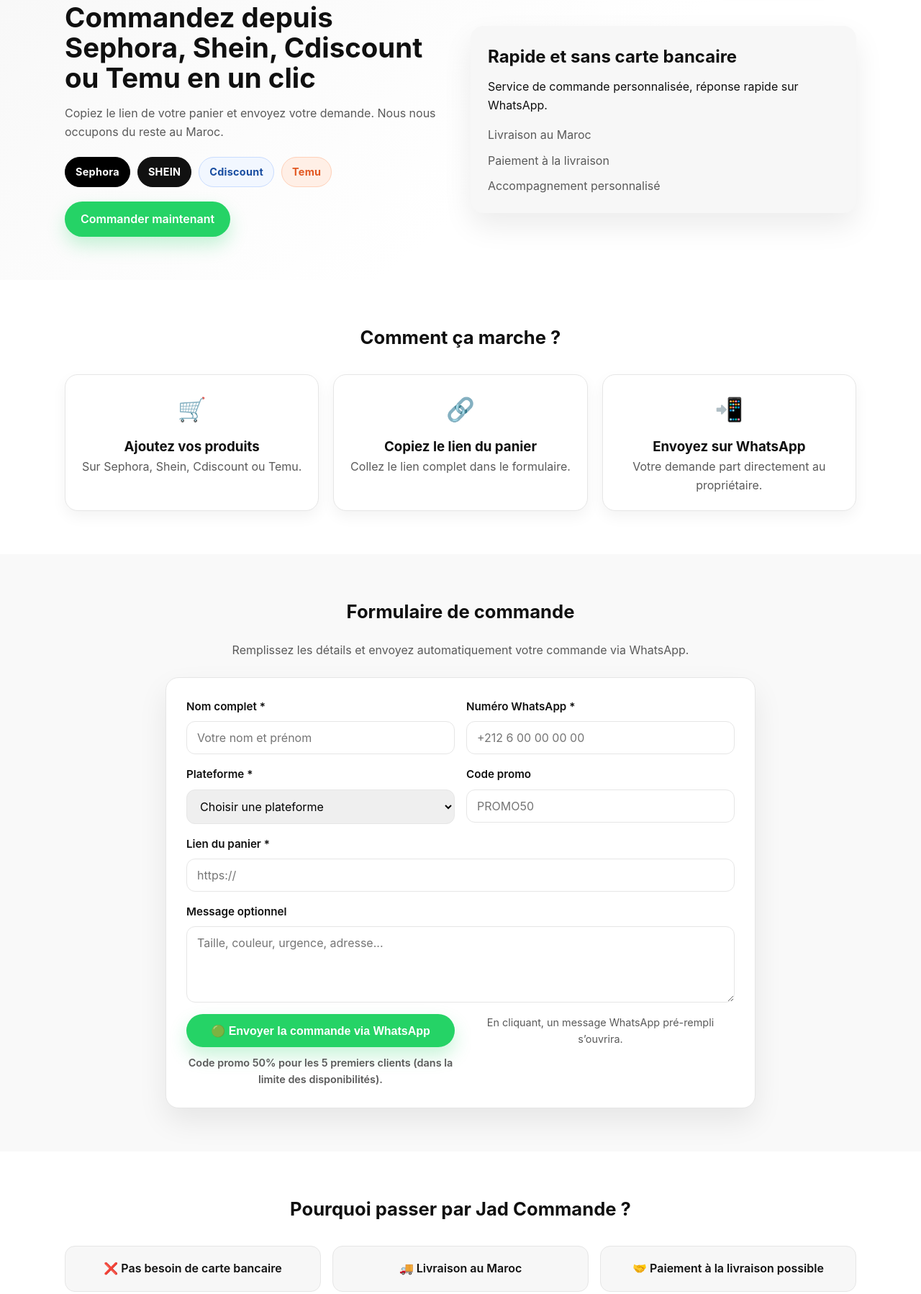
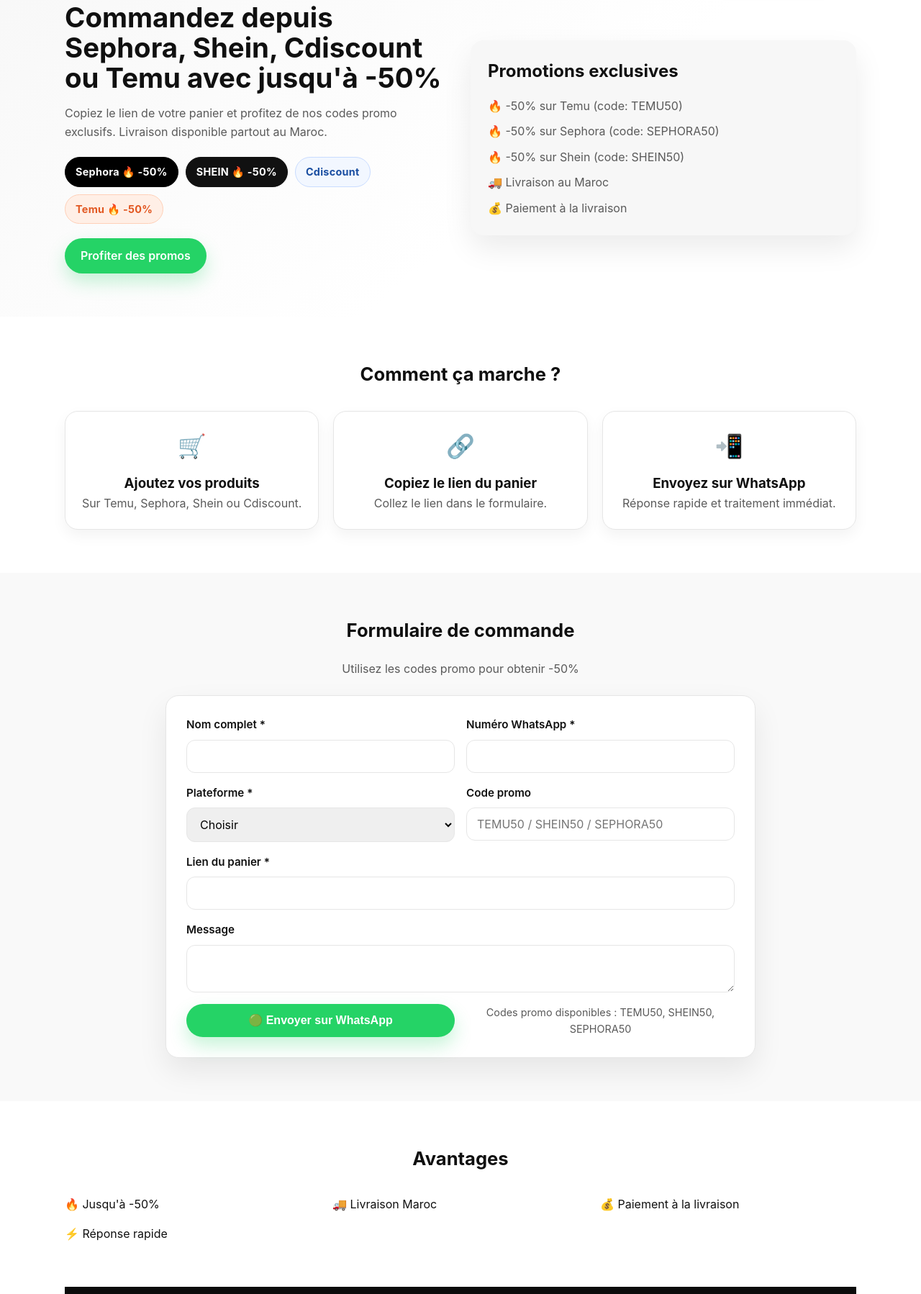
Before and after one commit to jadlm/jadcommande, a plain HTML site: page index.html in a window 1280 px wide. Shown: the part 111-1909 px from the top of the page at 72% size. Drawn offline with Linux system fonts and the light colour scheme.

Commit message:
Update index.html

```diff
--- a/index.html
+++ b/index.html
@@ -2,190 +2,236 @@
 <html lang="fr">
 <head>
   <meta charset="utf-8" />
-    <meta
-      name="viewport"
-      content="width=device-width, initial-scale=1, viewport-fit=cover"
-    />
+  <meta name="viewport" content="width=device-width, initial-scale=1, viewport-fit=cover" />
   <title>Jad Commande</title>
-    <meta
-      name="description"
-      content="Commandez depuis Sephora, Shein ou Cdiscount en un clic. Envoyez votre panier sur WhatsApp."
-    />
+
+  <meta name="description"
+    content="Commandez depuis Sephora, Shein, Cdiscount ou Temu avec 50% de réduction. Service rapide au Maroc via WhatsApp." />
+
   <link rel="stylesheet" href="styles.css" />
 </head>
+
 <body>
+
 <header class="site-header">
+
   <nav class="nav">
     <div class="logo">Jad Commande</div>
     <a class="cta-button" href="#commande">Commander maintenant</a>
   </nav>
+
   <div class="hero">
+
     <div class="hero-text">
-          <h1>Commandez depuis Sephora, Shein, Cdiscount ou Temu en un clic</h1>
+
+      <h1>Commandez depuis Sephora, Shein, Cdiscount ou Temu avec jusqu'à -50%</h1>
+
       <p>
-            Copiez le lien de votre panier et envoyez votre demande. Nous nous
-            occupons du reste au Maroc.
+        Copiez le lien de votre panier et profitez de nos codes promo exclusifs.
+        Livraison disponible partout au Maroc.
       </p>
-          <div class="brand-logos" aria-label="Plateformes disponibles">
-            <span class="brand-chip sephora">Sephora</span>
-            <span class="brand-chip shein">SHEIN</span>
-            <span class="brand-chip cdiscount">Cdiscount</span>
-            <span class="brand-chip temu">Temu</span>
+
+      <div class="brand-logos">
+
+        <span class="brand-chip sephora">
+          Sephora 🔥 -50%
+        </span>
+
+        <span class="brand-chip shein">
+          SHEIN 🔥 -50%
+        </span>
+
+        <span class="brand-chip cdiscount">
+          Cdiscount
+        </span>
+
+        <span class="brand-chip temu">
+          Temu 🔥 -50%
+        </span>
+
       </div>
-          <a class="cta-button" href="#commande">Commander maintenant</a>
+
+      <a class="cta-button" href="#commande">
+        Profiter des promos
+      </a>
+
     </div>
+
+
     <div class="hero-card">
-          <h2>Rapide et sans carte bancaire</h2>
-          <p>Service de commande personnalisée, réponse rapide sur WhatsApp.</p>
+
+      <h2>Promotions exclusives</h2>
+
       <ul class="hero-list">
-            <li>Livraison au Maroc</li>
-            <li>Paiement à la livraison</li>
-            <li>Accompagnement personnalisé</li>
+
+        <li>🔥 -50% sur Temu (code: TEMU50)</li>
+        <li>🔥 -50% sur Sephora (code: SEPHORA50)</li>
+        <li>🔥 -50% sur Shein (code: SHEIN50)</li>
+        <li>🚚 Livraison au Maroc</li>
+        <li>💰 Paiement à la livraison</li>
+
       </ul>
+
     </div>
+
   </div>
+
 </header>
 
+
 <main>
-      <section class="section how" id="comment">
+
+
+<section class="section how">
+
   <h2>Comment ça marche ?</h2>
+
   <div class="steps">
+
     <article class="step">
       <div class="step-icon">🛒</div>
       <h3>Ajoutez vos produits</h3>
-            <p>Sur Sephora, Shein, Cdiscount ou Temu.</p>
+      <p>Sur Temu, Sephora, Shein ou Cdiscount.</p>
     </article>
+
     <article class="step">
       <div class="step-icon">🔗</div>
       <h3>Copiez le lien du panier</h3>
-            <p>Collez le lien complet dans le formulaire.</p>
+      <p>Collez le lien dans le formulaire.</p>
     </article>
+
     <article class="step">
       <div class="step-icon">📲</div>
       <h3>Envoyez sur WhatsApp</h3>
-            <p>Votre demande part directement au propriétaire.</p>
+      <p>Réponse rapide et traitement immédiat.</p>
     </article>
+
   </div>
+
 </section>
 
+
+
 <section class="section form-section" id="commande">
+
   <div class="section-header">
     <h2>Formulaire de commande</h2>
-          <p>
-            Remplissez les détails et envoyez automatiquement votre commande via
-            WhatsApp.
+    <p>Utilisez les codes promo pour obtenir -50%</p>
+  </div>
+
+
+  <form id="order-form" class="order-form">
+
+
+    <div class="field">
+      <label>Nom complet *</label>
+      <input type="text" name="fullName" required />
+    </div>
+
+
+    <div class="field">
+      <label>Numéro WhatsApp *</label>
+      <input type="tel" name="whatsappNumber" required />
+    </div>
+
+
+    <div class="field">
+      <label>Plateforme *</label>
+
+      <select name="platform" required>
+
+        <option value="">Choisir</option>
+
+        <option value="Temu">Temu (-50%)</option>
+
+        <option value="Sephora">Sephora (-50%)</option>
+
+        <option value="Shein">Shein (-50%)</option>
+
+        <option value="Cdiscount">Cdiscount</option>
+
+      </select>
+
+    </div>
+
+
+
+    <div class="field">
+      <label>Code promo</label>
+      <input type="text" name="promoCode" placeholder="TEMU50 / SHEIN50 / SEPHORA50" />
+    </div>
+
+
+
+    <div class="field full">
+      <label>Lien du panier *</label>
+      <input type="url" name="cartLink" required />
+    </div>
+
+
+    <div class="field full">
+      <label>Message</label>
+      <textarea name="message"></textarea>
+    </div>
+
+
+    <button class="cta-button full" type="submit">
+
+      🟢 Envoyer sur WhatsApp
+
+    </button>
+
+
+    <p class="form-note">
+
+      Codes promo disponibles :
+      TEMU50, SHEIN50, SEPHORA50
+
     </p>
-        </div>
-        <form id="order-form" class="order-form">
-          <div class="field">
-            <label for="fullName">Nom complet *</label>
-            <input
-              id="fullName"
-              name="fullName"
-              type="text"
-              placeholder="Votre nom et prénom"
-              required
-            />
-          </div>
-          <div class="field">
-            <label for="whatsappNumber">Numéro WhatsApp *</label>
-            <input
-              id="whatsappNumber"
-              name="whatsappNumber"
-              type="tel"
-              placeholder="+212 6 00 00 00 00"
-              required
-            />
-          </div>
-          <div class="field">
-            <label for="platform">Plateforme *</label>
-            <select id="platform" name="platform" required>
-              <option value="">Choisir une plateforme</option>
-              <option value="Sephora">Sephora</option>
-              <option value="Shein">Shein</option>
-              <option value="Cdiscount">Cdiscount</option>
-              <option value="Temu">Temu</option>
-              <option value="Autre">Autre</option>
-            </select>
-          </div>
-          <div class="field">
-            <label for="promoCode">Code promo</label>
-            <input
-              id="promoCode"
-              name="promoCode"
-              type="text"
-              placeholder="PROMO50"
-              autocomplete="off"
-            />
-          </div>
-          <div class="field full">
-            <label for="cartLink">Lien du panier *</label>
-            <input
-              id="cartLink"
-              name="cartLink"
-              type="url"
-              placeholder="https://"
-              required
-            />
-          </div>
-          <div class="field full">
-            <label for="message">Message optionnel</label>
-            <textarea
-              id="message"
-              name="message"
-              rows="4"
-              placeholder="Taille, couleur, urgence, adresse..."
-            ></textarea>
-          </div>
-          <button class="cta-button full" type="submit">
-            🟢 Envoyer la commande via WhatsApp
-          </button>
-          <p class="form-note">
-            En cliquant, un message WhatsApp pré-rempli s’ouvrira.
-          </p>
-          <p class="form-note promo-note">
-            Code promo 50% pour les 5 premiers clients (dans la limite des
-            disponibilités).
-          </p>
+
   </form>
+
 </section>
 
-      <section class="section benefits" id="avantages">
-        <h2>Pourquoi passer par Jad Commande ?</h2>
+
+
+<section class="section benefits">
+
+  <h2>Avantages</h2>
+
   <div class="benefit-list">
-          <div class="benefit-item">❌ Pas besoin de carte bancaire</div>
-          <div class="benefit-item">🚚 Livraison au Maroc</div>
-          <div class="benefit-item">🤝 Paiement à la livraison possible</div>
-          <div class="benefit-item">⚡ Réponse rapide sur WhatsApp</div>
-          <div class="benefit-item">💬 Accompagnement personnalisé</div>
+
+    <div>🔥 Jusqu'à -50%</div>
+
+    <div>🚚 Livraison Maroc</div>
+
+    <div>💰 Paiement à la livraison</div>
+
+    <div>⚡ Réponse rapide</div>
+
   </div>
+
 </section>
 
-      <section class="section trust" id="confiance">
-        <h2>Confiance</h2>
-        <p>
-          Chaque commande est traitée manuellement pour éviter les erreurs.
-        </p>
-        <div class="trust-icons">
-          <span>💬 WhatsApp</span>
-          <span>🚚 Livraison</span>
-          <span>🔒 Sécurité</span>
-        </div>
-      </section>
+
 </main>
 
+
+
 <footer class="site-footer">
+
   <div>© 2026 Jad Commande</div>
-      <a
-        href="https://wa.me/212621924487"
-        target="_blank"
-        rel="noopener noreferrer"
-      >
+
+  <a href="https://wa.me/212621924487" target="_blank">
+
     WhatsApp
+
   </a>
-      <div>Service de commande personnalisée</div>
+
 </footer>
 
+
 <script src="script.js"></script>
+
 </body>
 </html>
```
Lines whose indentation alone changed are shown as unchanged.
